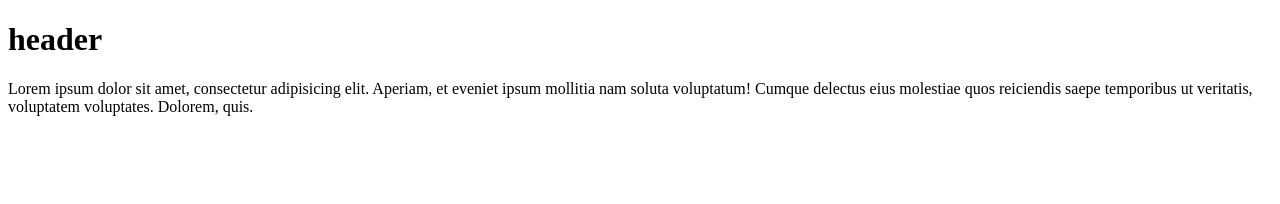
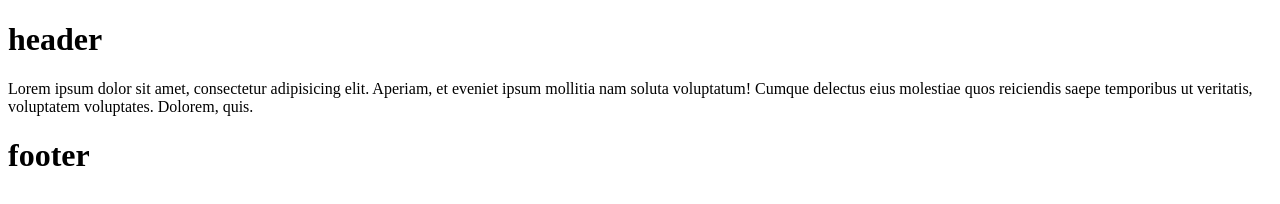
Before and after one commit to JayDeeJS/12-02, a plain HTML site: page index.html in a window 1280 px wide. Drawn offline with Linux system fonts and the light colour scheme.

Commit message:
feat: added footer

```diff
--- a/index.html
+++ b/index.html
@@ -16,5 +16,8 @@
         voluptatum! Cumque delectus eius molestiae quos reiciendis saepe temporibus ut veritatis, voluptatem voluptates.
         Dolorem, quis.</p>
 </div>
+<footer>
+    <h1>footer</h1>
+</footer>
 </body>
 </html>
```
